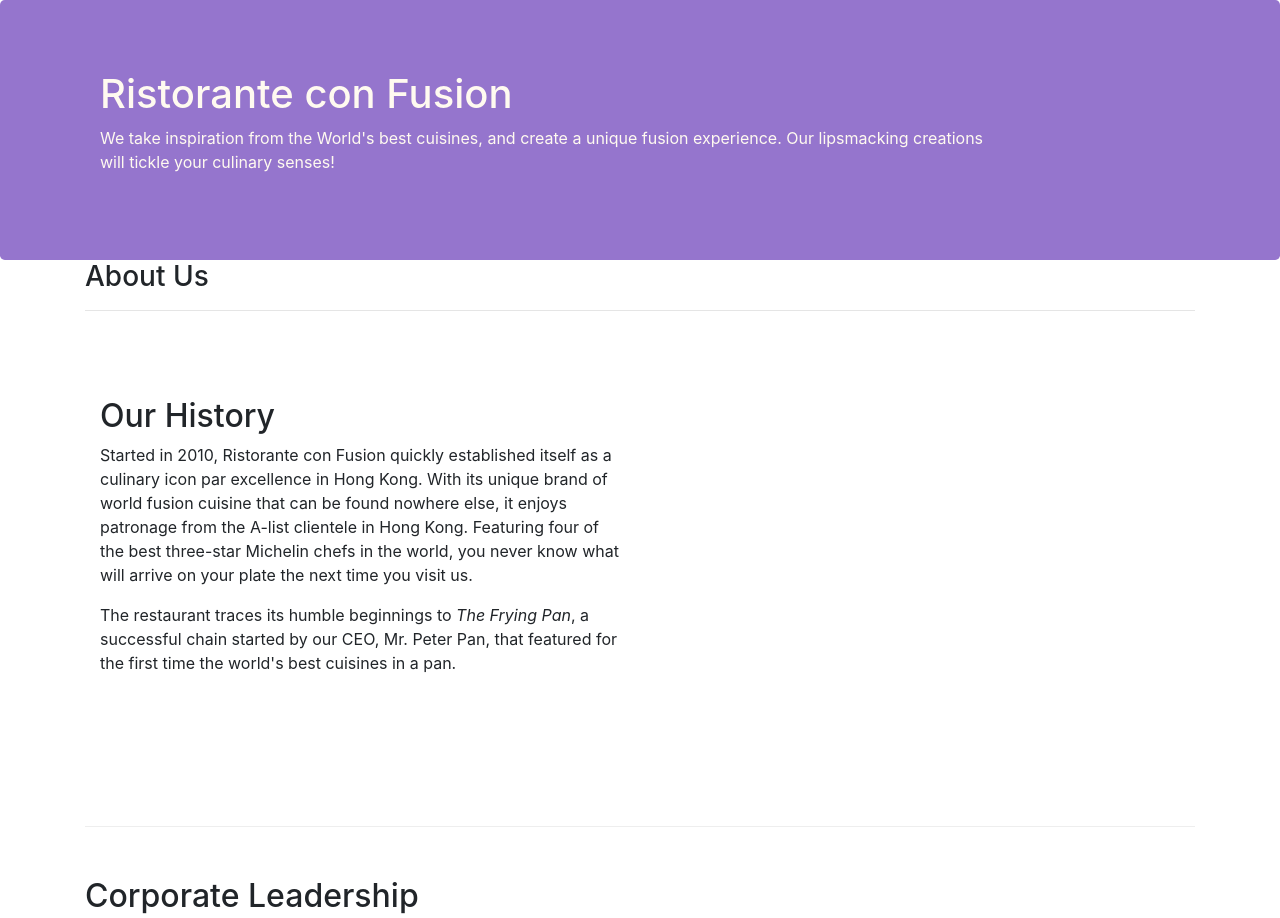
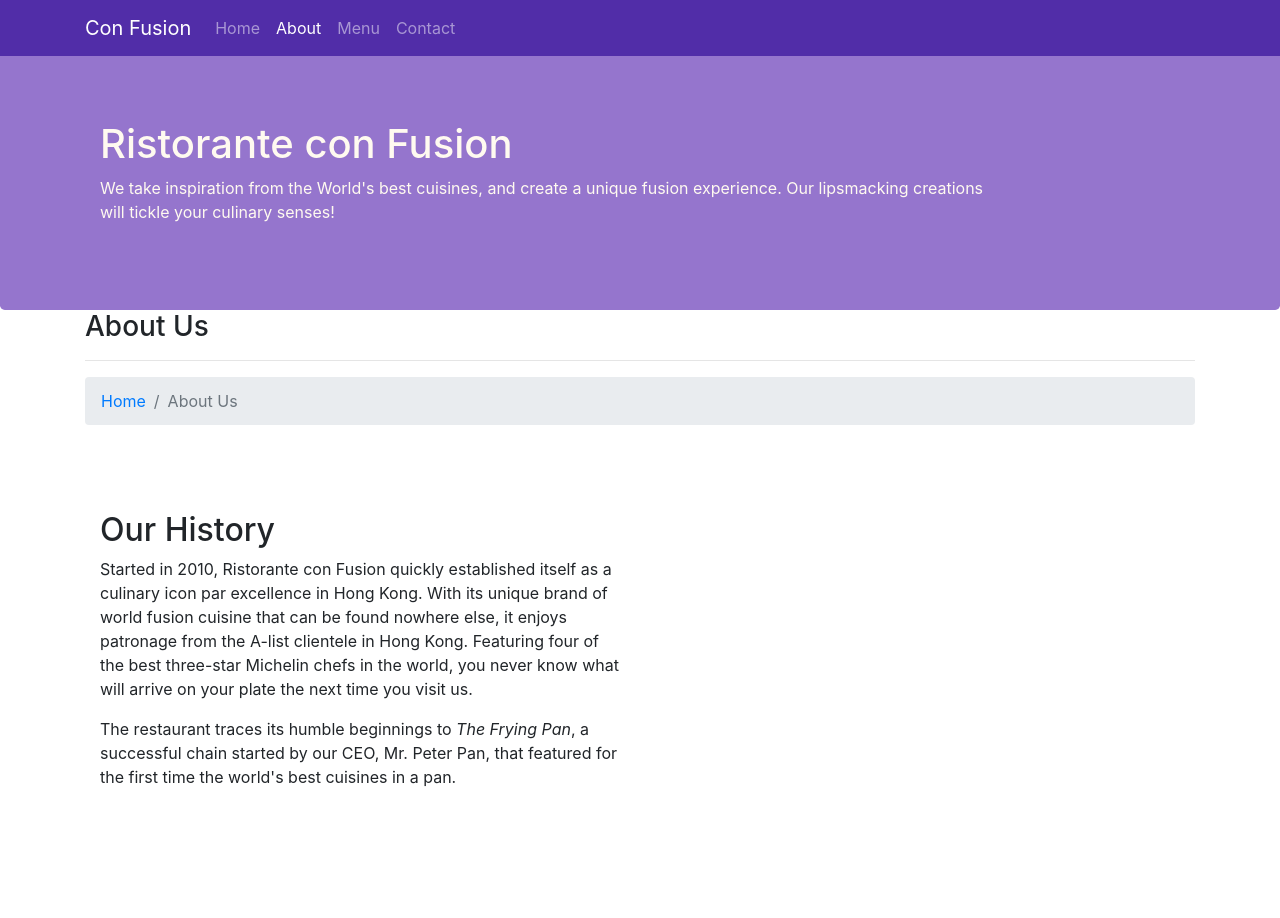
Before and after one commit to Gaurangsharma/Bootstraping, a website: page aboutus.html in a window 1280 px wide. Shown: the top 918 px of the page. Drawn offline with nearby package versions, Linux system fonts and the light colour scheme.

Commit message:
Navbar and Breadcrum

```diff
--- a/aboutus.html
+++ b/aboutus.html
@@ -12,6 +12,25 @@
 </head>
 
 <body>
+
+    <nav class="navbar navbar-dark  navbar-expand-sm fixed-top">
+        <div class="container">
+            <button class="navbar-toggler" type="button" data-toggle="collapse" data-target="#Navbar">
+                <span class="navbar-toggler-icon"></span>
+            </button>
+        <a class="navbar-brand" href="#">Con Fusion</a>
+        <div class="collapse navbar-collapse" id="Navbar">
+            <ul class="navbar-nav mr-auto">
+                <li class="nav-item "><a href="./index.html" class="nav-link"> Home </a></li>
+                <li class="nav-item active"><a href="#l" class="nav-link"> About</a></li>
+                <li class="nav-item"><a href="#" class="nav-link"> Menu </a></li>
+                <li class="nav-item"><a href="#" class="nav-link"> Contact </a></li>
+            </ul>
+        </div>
+
+        </div>
+    </nav>
+
 
     <header class="jumbotron">
         <div class="container">
@@ -31,6 +50,10 @@
             <div>
                <h3>About Us</h3>
                <hr>
+               <ol class="col-12 breadcrumb">
+                   <li class="breadcrumb-item"><a href="./index.html">Home</a></li>
+                   <li class="breadcrumb-item active">About Us</li>
+               </ol>
             </div>
         </div>
 
--- a/css/styles.css
+++ b/css/styles.css
@@ -26,6 +26,15 @@
     background: #9575CD ;
     color:floralwhite;
 }
+body{
+    padding:50px 0px 0px 0px;
+    z-index:0;
+}
+
+.navbar-dark {
+     background-color: #512DA8;
+}
+
 
 address{
     font-size:80%;
```
Also changed, not shown: index.html (+18 -0 lines).
